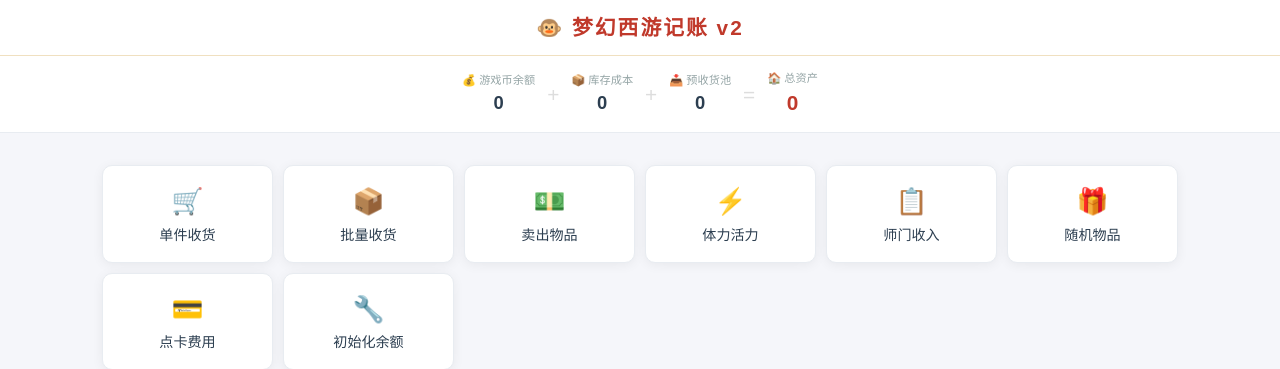
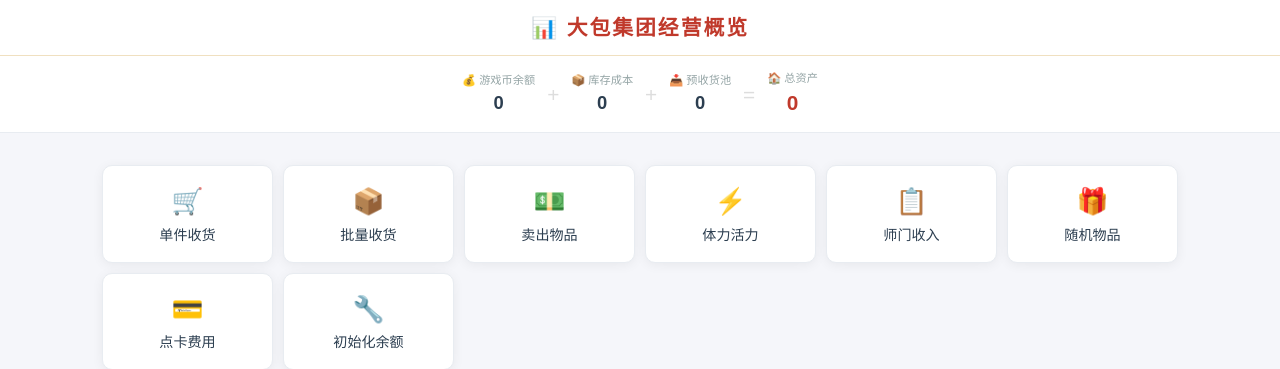
Before and after one commit to readwritelearn/mhxy-accounting, a Flask app: page / in a window 1280 px wide. Shown: the top 369 px of the page. Run offline with Flask 3, Linux system fonts and the light colour scheme.

Commit message:
rename app title

```diff
--- a/app.py
+++ b/app.py
@@ -1,6 +1,6 @@
 # -*- coding: utf-8 -*-
 """
-梦幻西游记账软件 v2.0
+大包集团经营概览 v2.0
 =====================
 统一游戏币记账 | 库存成本核算 | 预收货池缓冲 | 资产/利润总览
 
@@ -981,7 +981,7 @@ def api_update_config():
 if __name__ == "__main__":
     import sys
     sys.stdout.reconfigure(encoding='utf-8')
-    print("梦幻西游记账软件 v2.0 启动中...")
+    print("大包集团经营概览 v2.0 启动中...")
     print(f"数据文件: {DATA_FILE}")
     print(f"备份目录: {BACKUP_DIR}")
     print(f"访问地址: http://localhost:5000")
--- a/templates/index.html
+++ b/templates/index.html
@@ -3,7 +3,7 @@
 <head>
 <meta charset="UTF-8">
 <meta name="viewport" content="width=device-width, initial-scale=1.0">
-<title>梦幻西游记账 v2</title>
+<title>大包集团经营概览</title>
 <link href="https://cdn.jsdelivr.net/npm/bootstrap@5.3.0/dist/css/bootstrap.min.css" rel="stylesheet">
 <script src="https://cdn.jsdelivr.net/npm/chart.js@4.4.0/dist/chart.umd.min.js"></script>
 <style>
@@ -68,7 +68,7 @@ body{background:var(--bg);color:var(--text);font-family:"Microsoft YaHei","PingF
 <body>
 
 <!-- Header -->
-<div class="app-header"><div class="logo">🐵 梦幻西游记账 v2</div></div>
+<div class="app-header"><div class="logo">📊 大包集团经营概览</div></div>
 
 <!-- Asset Bar -->
 <div class="asset-bar">
```
